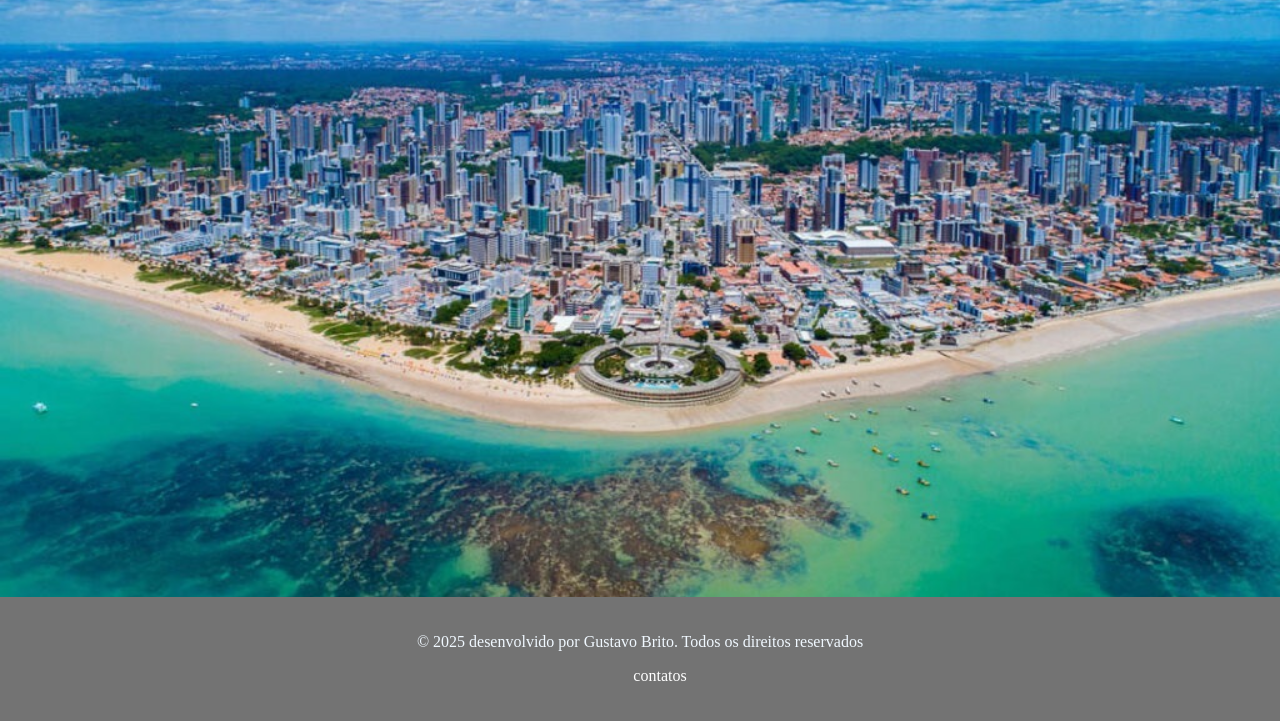
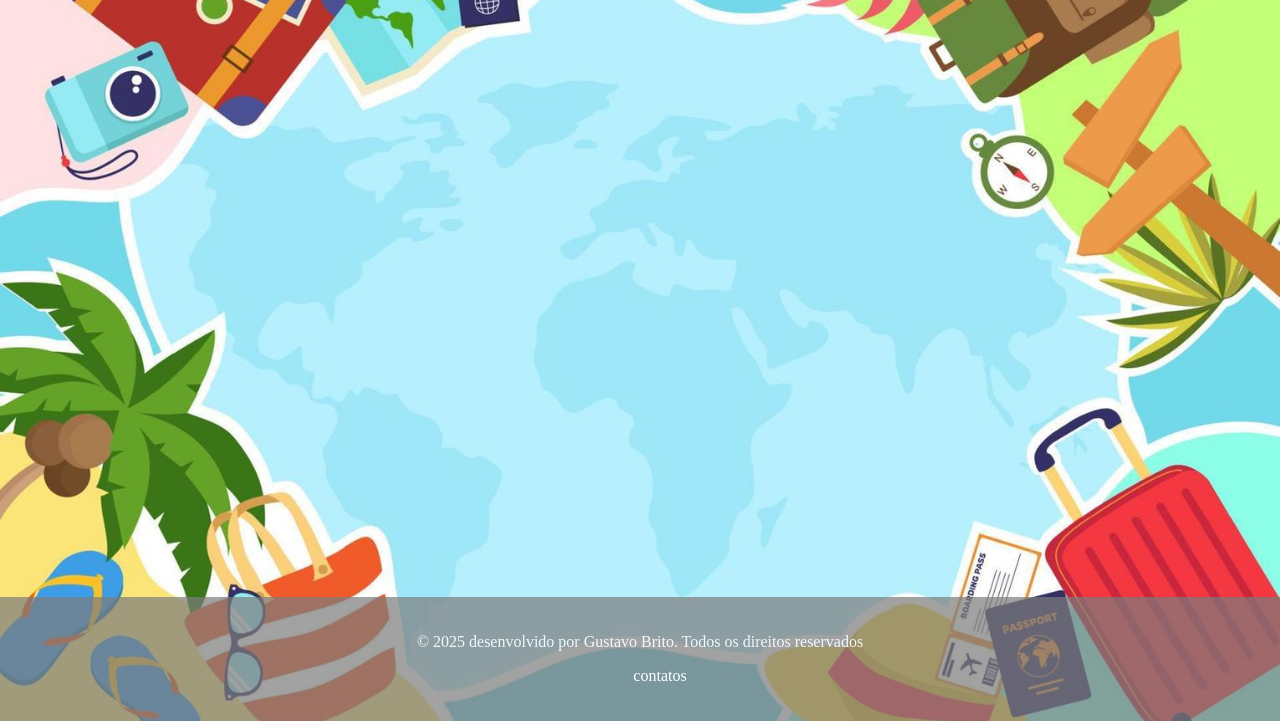
Before and after one commit to GussBrito/Guia-Turistico-PB, a plain HTML site: page index.html in a window 1280 px wide. Shown: the part 79-800 px from the top of the page. Drawn offline with Linux system fonts and the light colour scheme.

Commit message:
Alterações do css

```diff
--- a/style.css
+++ b/style.css
@@ -1,5 +1,5 @@
 body{
-   background-image: url(JoãoPessoa.jpg);
+   background-image: url(fundo-site.jpg);
    background-size: cover;
    background-repeat: no-repeat;/*evita a repetição da imagem*/
    background-position: center;
@@ -14,7 +14,7 @@ body{
    color: rgb(0, 0, 0);
 }
 footer{
-   background-color: rgb(115, 115, 115);/*cor de fundo*/
+   background-color: rgba(124, 124, 124, 0.7);/*cor de fundo*/
    color: aliceblue;/*cor do texto*/
    padding: 20px 0; /*espaço superior e inferior*/
    text-align: center;
```
Also changed, not shown: JoãoPessoa.jpg (deleted), fundo-site.jpg (added).
